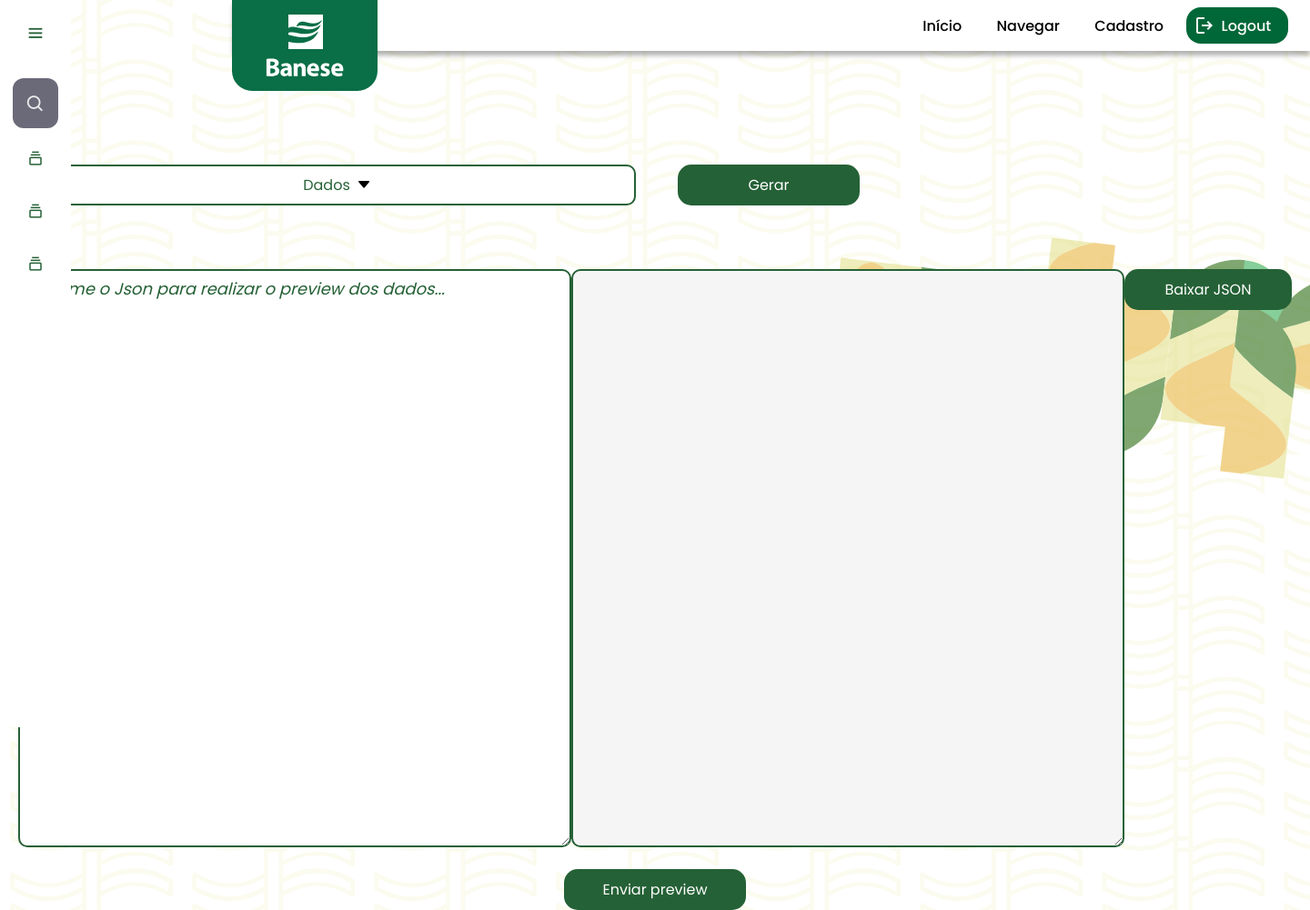
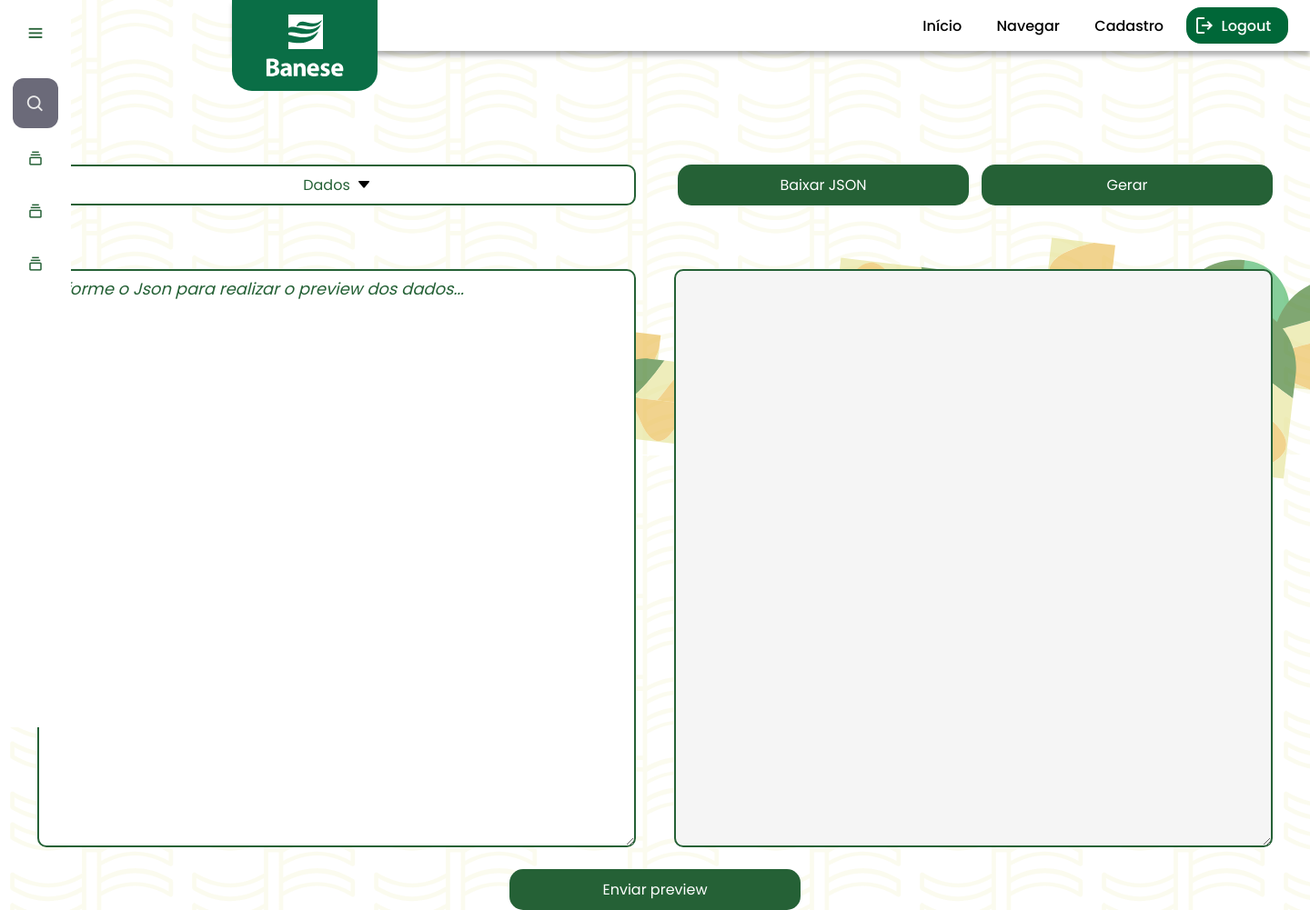
Before and after one commit to JulioRaf4/banese-4966, a Django app: page /sci in a window 1440 px wide. Shown: the whole page at 91% size. Run offline with Django 3.2, Linux system fonts and the light colour scheme.

Commit message:
Melhorias SCI

```diff
--- a/app/static/css/dados.css
+++ b/app/static/css/dados.css
@@ -33,10 +33,13 @@
   color: white;
   border: none;
   cursor: pointer;
+  border-radius: 15px;
+}
+
+.btn-download, .btn-gerar {
+  width: 320px;
+  height: 45px;
   font-size: 16px;
-  width: 200px;
-  height: 45px;
-  border-radius: 15px;
 }
 
 .btn-preview {
--- a/app/templates/app4966/sci.html
+++ b/app/templates/app4966/sci.html
@@ -28,6 +28,9 @@
 
                 <!-- Campo oculto para armazenar o valor do textarea -->
                 <input type="hidden" name="entrada" id="hidden-prompt" value="True">
+                <!-- Botão de download -->
+                <button type="button" class="btn-download btn-gerar" onclick="downloadJSON()">Baixar JSON</button>
+
                 <!-- Campo oculto para armazenar o valor do textarea -->
                 <button class="btn-gerar" type="submit" onclick="copyTextareaValue()">Gerar</button>
             </div>
@@ -38,8 +41,6 @@
             <textarea class="input-box" name="prompt" placeholder="Informe o Json para realizar o preview dos dados...">{{ prompt_value }}</textarea>
             <textarea readonly class="output-box" id="output-box">{{ response }}</textarea>
             <button class="btn-gerar btn-preview" type="submit">Enviar preview</button>
-            <!-- Botão de download -->
-            <button type="button" class="btn-download btn-gerar" onclick="downloadJSON()">Baixar JSON</button>
         </form>
     </section>
     <div>
```
